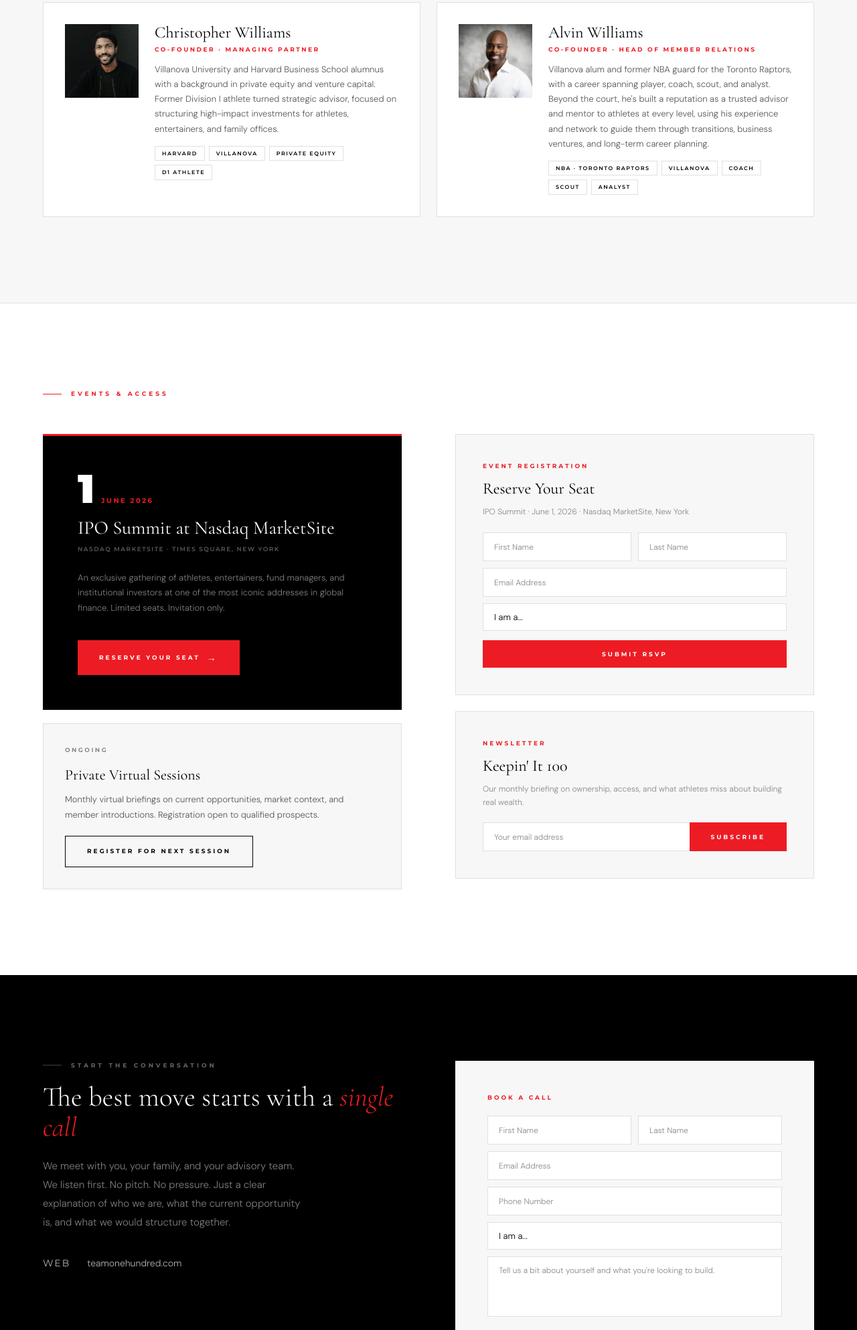
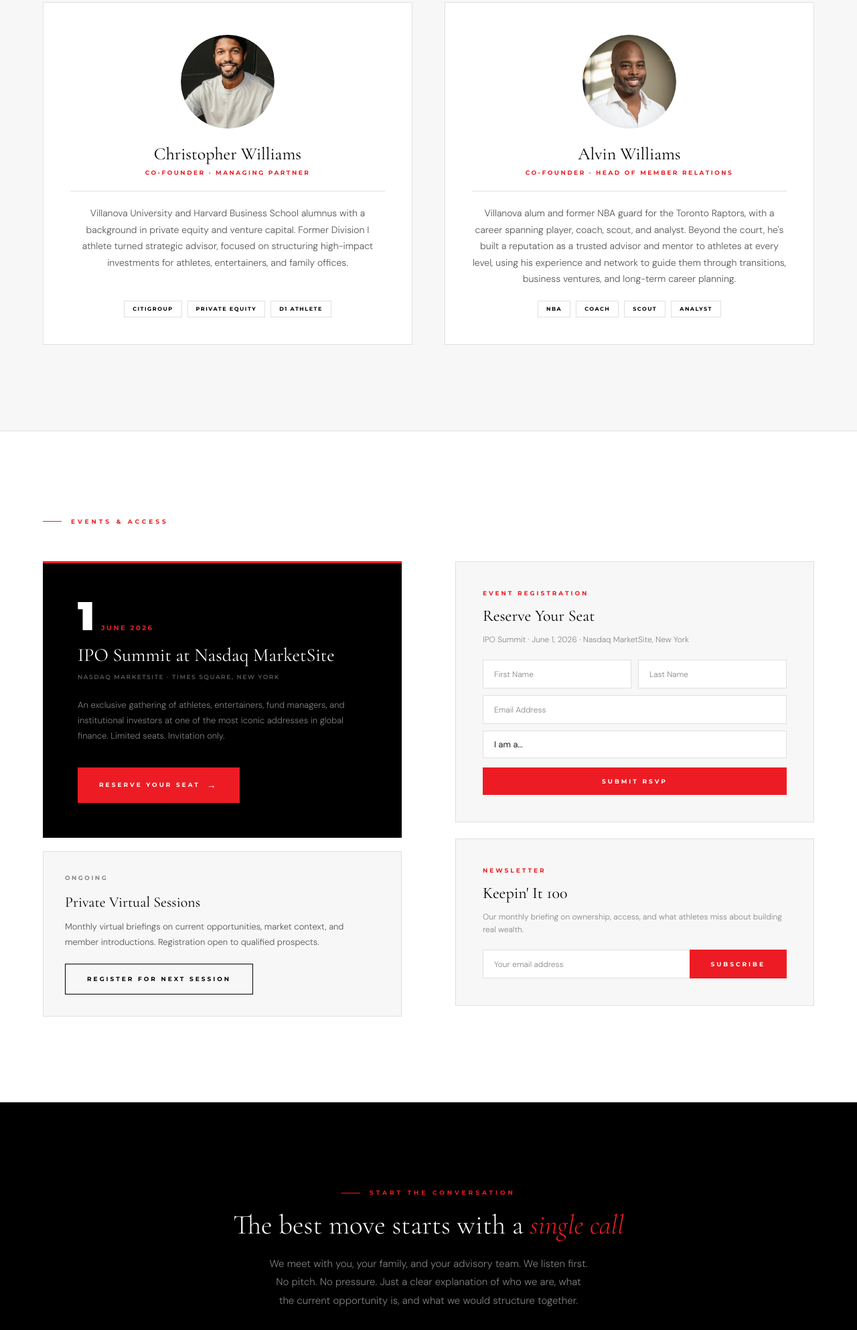
Before and after one commit to maxskalatsky/skalatsky-web, a plain HTML site: page demo/index_team_one_hundred.html in a window 1280 px wide. Shown: the part 4145-6131 px from the top of the page at 67% size. Drawn offline with nearby package versions, Linux system fonts and the light colour scheme.

Commit message:
Update index_team_one_hundred.html

```diff
--- a/demo/index_team_one_hundred.html
+++ b/demo/index_team_one_hundred.html
@@ -610,39 +610,47 @@ section { padding: 128px 64px; }
 .founders-grid {
   display: grid;
   grid-template-columns: 1fr 1fr;
-  gap: 24px;
+  gap: 48px;
   margin-top: 60px;
 }
 .founder-card {
+  background: var(--white);
+  border: 1px solid var(--border);
+  padding: 48px 40px 40px;
   display: flex;
-  gap: 24px;
-  align-items: flex-start;
-  background: var(--white);
-  padding: 32px;
-  border: 1px solid var(--border);
+  flex-direction: column;
+  align-items: center;
+  text-align: center;
   transition: box-shadow 0.25s;
 }
 .founder-card:hover { box-shadow: 0 4px 24px rgba(0,0,0,0.07); }
+
 .founder-photo-wrap {
   position: relative;
+  width: 140px;
+  height: 140px;
+  border-radius: 50%;
+  overflow: hidden;
+  margin-bottom: 24px;
   flex-shrink: 0;
-  width: 110px;
-  height: 110px;
 }
 .founder-photo-wrap img {
-  width: 110px;
-  height: 110px;
+  width: 140px;
+  height: 140px;
   object-fit: cover;
   object-position: center top;
   display: block;
+  border-radius: 50%;
   filter: grayscale(10%);
   transition: filter 0.3s ease;
 }
 .founder-photo-wrap:hover img { filter: grayscale(0%); }
+
 .founder-li-overlay {
   position: absolute;
   inset: 0;
-  background: rgba(0,119,181,0.9);
+  border-radius: 50%;
+  background: rgba(0,119,181,0.88);
   display: flex;
   align-items: center;
   justify-content: center;
@@ -651,14 +659,14 @@ section { padding: 128px 64px; }
   text-decoration: none;
 }
 .founder-photo-wrap:hover .founder-li-overlay { opacity: 1; }
-.founder-li-overlay svg { width: 26px; height: 26px; fill: #ffffff; }
-.founder-info { flex: 1; }
+.founder-li-overlay svg { width: 28px; height: 28px; fill: #ffffff; }
+
 .founder-name {
   font-family: 'Cormorant Garamond', serif;
-  font-size: 24px;
+  font-size: 26px;
   font-weight: 400;
   color: var(--black);
-  margin-bottom: 4px;
+  margin-bottom: 6px;
   line-height: 1.1;
 }
 .founder-role {
@@ -668,29 +676,35 @@ section { padding: 128px 64px; }
   letter-spacing: 2.5px;
   text-transform: uppercase;
   color: var(--red);
-  margin-bottom: 12px;
+  margin-bottom: 20px;
+  padding-bottom: 20px;
+  border-bottom: 1px solid var(--border);
+  width: 100%;
 }
 .founder-bio {
-  font-size: 13px;
+  font-size: 14px;
   font-weight: 300;
-  line-height: 1.7;
+  line-height: 1.75;
   color: var(--gray-dark);
+  text-align: center;
+  margin-bottom: 20px;
 }
 .founder-tags {
   display: flex;
   flex-wrap: wrap;
-  gap: 6px;
-  margin-top: 14px;
+  gap: 8px;
+  justify-content: center;
+  margin-top: auto;
 }
 .founder-tag {
   font-family: 'Montserrat', sans-serif;
   font-size: 8px;
-  font-weight: 600;
+  font-weight: 700;
   letter-spacing: 1.5px;
   text-transform: uppercase;
   color: var(--black);
   border: 1px solid var(--mid-gray);
-  padding: 4px 10px;
+  padding: 5px 12px;
 }
 
 /* ─── EVENTS ─── */
@@ -844,52 +858,15 @@ textarea { height: 90px; resize: none; }
 .newsletter-row .btn { flex-shrink: 0; white-space: nowrap; }
 
 /* ─── CONTACT ─── */
-.contact-section { background: var(--black); }
-.contact-layout {
-  display: grid;
-  grid-template-columns: 1fr 1fr;
-  gap: 80px;
-  align-items: start;
+.contact-section {
+  background: var(--black);
+  padding: 128px 64px;
 }
-.contact-info h2 {
-  font-family: 'Cormorant Garamond', serif;
-  font-size: clamp(36px, 3.2vw, 52px);
-  font-weight: 300;
-  line-height: 1.1;
-  color: var(--white);
-  margin: 18px 0 22px;
-}
-.contact-info h2 em { font-style: italic; color: var(--red); }
-.contact-info p {
-  font-size: 15px;
-  font-weight: 300;
-  line-height: 1.85;
-  color: rgba(255,255,255,0.5);
-  max-width: 400px;
-  margin-bottom: 36px;
-}
-.contact-details { display: flex; flex-direction: column; gap: 18px; }
-.contact-detail { display: flex; align-items: baseline; gap: 16px; }
-.contact-detail-label {
-  font-family: 'Montserrat', sans-serif;
-  font-size: 8px;
-  font-weight: 600;
-  letter-spacing: 2px;
-  text-transform: uppercase;
-  color: rgba(255,255,255,0.3);
-  min-width: 50px;
-}
-.contact-detail a, .contact-detail span {
-  font-size: 14px;
-  font-weight: 300;
-  color: rgba(255,255,255,0.7);
-  text-decoration: none;
-  transition: color 0.2s;
-}
-.contact-detail a:hover { color: var(--red); }
 .contact-form {
   background: var(--off-white);
   padding: 48px;
+  max-width: 860px;
+  margin: 0 auto;
 }
 .contact-form-label {
   font-family: 'Montserrat', sans-serif;
@@ -1198,42 +1175,36 @@ footer {
 
     <div class="founder-card">
       <div class="founder-photo-wrap">
-        <img src="https://raw.githubusercontent.com/maxskalatsky/skalatsky-web/main/demo/Demo%20Images/team100-cw.jpg" alt="Christopher Williams">
+        <img src="https://raw.githubusercontent.com/maxskalatsky/skalatsky-web/main/demo/Demo%20Images/team100-cw.jfif" alt="Christopher Williams">
         <a href="https://www.linkedin.com/in/christopher-patrick-williams/" target="_blank" rel="noopener" class="founder-li-overlay">
           <svg viewBox="0 0 24 24" xmlns="http://www.w3.org/2000/svg"><path d="M20.447 20.452h-3.554v-5.569c0-1.328-.027-3.037-1.852-3.037-1.853 0-2.136 1.445-2.136 2.939v5.667H9.351V9h3.414v1.561h.046c.477-.9 1.637-1.85 3.37-1.85 3.601 0 4.267 2.37 4.267 5.455v6.286zM5.337 7.433a2.062 2.062 0 0 1-2.063-2.065 2.064 2.064 0 1 1 2.063 2.065zm1.782 13.019H3.555V9h3.564v11.452zM22.225 0H1.771C.792 0 0 .774 0 1.729v20.542C0 23.227.792 24 1.771 24h20.451C23.2 24 24 23.227 24 22.271V1.729C24 .774 23.2 0 22.222 0h.003z"/></svg>
         </a>
       </div>
-      <div class="founder-info">
       <div class="founder-name">Christopher Williams</div>
       <div class="founder-role">Co-Founder · Managing Partner</div>
       <p class="founder-bio">Villanova University and Harvard Business School alumnus with a background in private equity and venture capital. Former Division I athlete turned strategic advisor, focused on structuring high-impact investments for athletes, entertainers, and family offices.</p>
       <div class="founder-tags">
-          <span class="founder-tag">Harvard</span>
-          <span class="founder-tag">Villanova</span>
+        <span class="founder-tag">Citigroup</span>
         <span class="founder-tag">Private Equity</span>
         <span class="founder-tag">D1 Athlete</span>
-        </div>
       </div>
     </div>
 
     <div class="founder-card">
       <div class="founder-photo-wrap">
-        <img src="https://raw.githubusercontent.com/maxskalatsky/skalatsky-web/main/demo/Demo%20Images/team100-aw.jpg" alt="Alvin Williams">
+        <img src="https://raw.githubusercontent.com/maxskalatsky/skalatsky-web/main/demo/Demo%20Images/team100-aw.jfif" alt="Alvin Williams">
         <a href="https://www.linkedin.com/in/alvin-williams-15b20115/" target="_blank" rel="noopener" class="founder-li-overlay">
           <svg viewBox="0 0 24 24" xmlns="http://www.w3.org/2000/svg"><path d="M20.447 20.452h-3.554v-5.569c0-1.328-.027-3.037-1.852-3.037-1.853 0-2.136 1.445-2.136 2.939v5.667H9.351V9h3.414v1.561h.046c.477-.9 1.637-1.85 3.37-1.85 3.601 0 4.267 2.37 4.267 5.455v6.286zM5.337 7.433a2.062 2.062 0 0 1-2.063-2.065 2.064 2.064 0 1 1 2.063 2.065zm1.782 13.019H3.555V9h3.564v11.452zM22.225 0H1.771C.792 0 0 .774 0 1.729v20.542C0 23.227.792 24 1.771 24h20.451C23.2 24 24 23.227 24 22.271V1.729C24 .774 23.2 0 22.222 0h.003z"/></svg>
         </a>
       </div>
-      <div class="founder-info">
       <div class="founder-name">Alvin Williams</div>
       <div class="founder-role">Co-Founder · Head of Member Relations</div>
       <p class="founder-bio">Villanova alum and former NBA guard for the Toronto Raptors, with a career spanning player, coach, scout, and analyst. Beyond the court, he's built a reputation as a trusted advisor and mentor to athletes at every level, using his experience and network to guide them through transitions, business ventures, and long-term career planning.</p>
       <div class="founder-tags">
-          <span class="founder-tag">NBA · Toronto Raptors</span>
-          <span class="founder-tag">Villanova</span>
+        <span class="founder-tag">NBA</span>
         <span class="founder-tag">Coach</span>
         <span class="founder-tag">Scout</span>
         <span class="founder-tag">Analyst</span>
-        </div>
       </div>
     </div>
 
@@ -1301,19 +1272,11 @@ footer {
 
 <!-- CONTACT -->
 <section id="contact" class="contact-section">
-  <div class="contact-layout">
-    <div class="contact-info">
-      <div class="label muted">Start the Conversation</div>
-      <h2>The best move starts with a <em>single call</em></h2>
-      <p>We meet with you, your family, and your advisory team. We listen first. No pitch. No pressure. Just a clear explanation of who we are, what the current opportunity is, and what we would structure together.</p>
-      <div class="contact-details">
-        <div class="contact-detail">
-          <span class="contact-detail-label">Web</span>
-          <a href="https://teamonehundred.com">teamonehundred.com</a>
-        </div>
-      </div>
-    </div>
-    <div class="contact-form">
+  <div style="max-width: 860px; margin: 0 auto; text-align: center;">
+    <div class="label" style="justify-content: center;">Start the Conversation</div>
+    <h2 style="font-family:'Cormorant Garamond',serif;font-size:clamp(36px,3.2vw,52px);font-weight:300;line-height:1.1;color:var(--white);margin:18px 0 22px;">The best move starts with a <em style="font-style:italic;color:var(--red);">single call</em></h2>
+    <p style="font-size:15px;font-weight:300;line-height:1.85;color:rgba(255,255,255,0.5);max-width:480px;margin:0 auto 52px;">We meet with you, your family, and your advisory team. We listen first. No pitch. No pressure. Just a clear explanation of who we are, what the current opportunity is, and what we would structure together.</p>
+    <div class="contact-form" style="text-align:left;">
       <div class="contact-form-label">Book a Call</div>
       <div class="form-row">
         <div class="form-group"><input type="text" placeholder="First Name"></div>
@@ -1356,8 +1319,10 @@ footer {
     <li><a href="#contact">Contact</a></li>
   </ul>
   <div class="footer-right">
+    <div class="footer-disclaimer">This site does not constitute an offer to sell or solicitation to purchase any security. Team One Hundred acts as a strategic advisor and consultant. All investment decisions remain solely with the individual investor.</div>
+  </div>
+  <div style="grid-column: 1 / -1; text-align: center; padding-top: 24px; border-top: 1px solid var(--border); width: 100%; margin-top: 8px;">
     <div class="footer-credit">Site by <a href="https://skalatsky.com/index.html">Skalatsky &amp; Associates</a></div>
-    <div class="footer-disclaimer">This site does not constitute an offer to sell or solicitation to purchase any security. Team One Hundred acts as a strategic advisor and consultant. All investment decisions remain solely with the individual investor.</div>
   </div>
 </footer>
 
```
Lines whose indentation alone changed are shown as unchanged.
